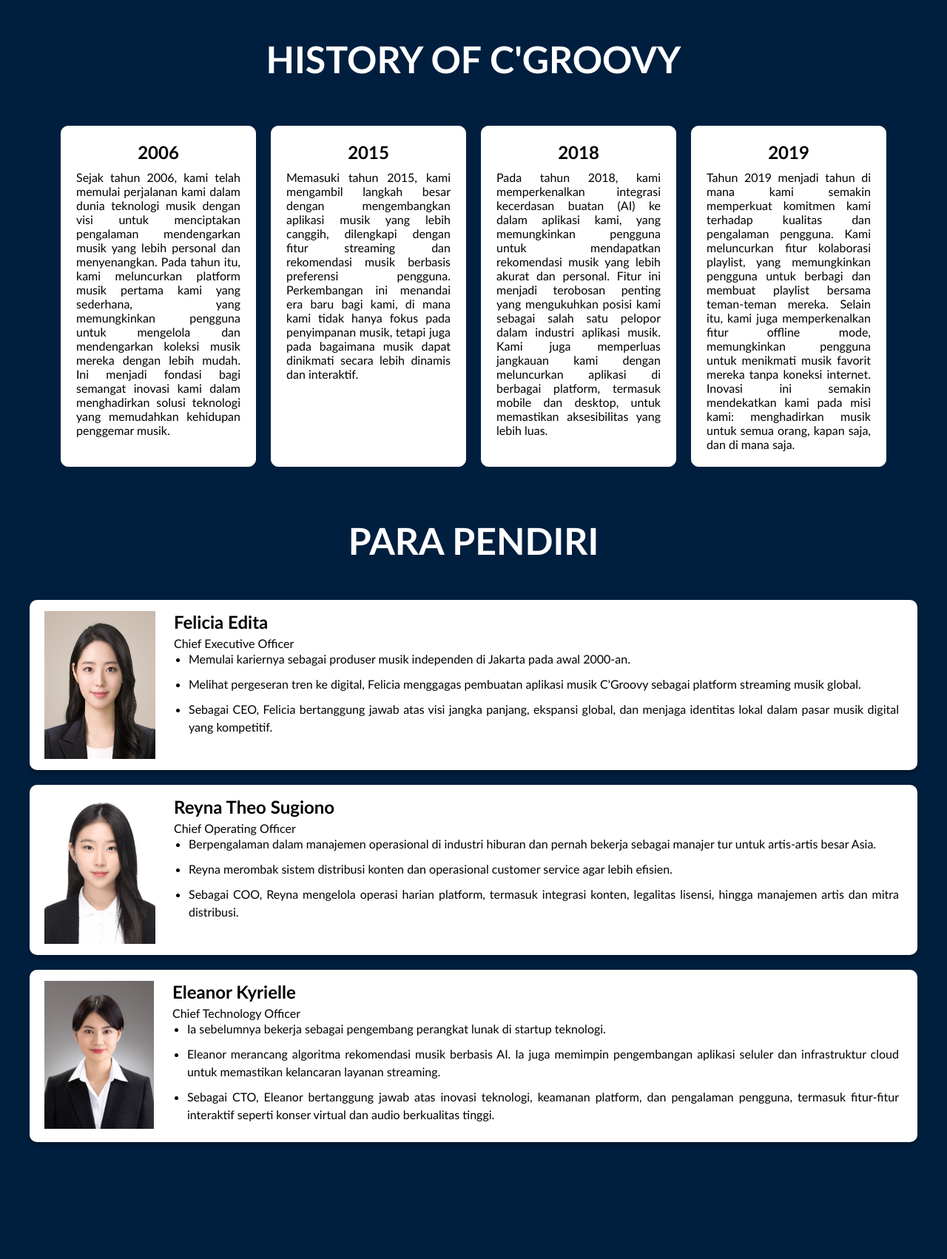
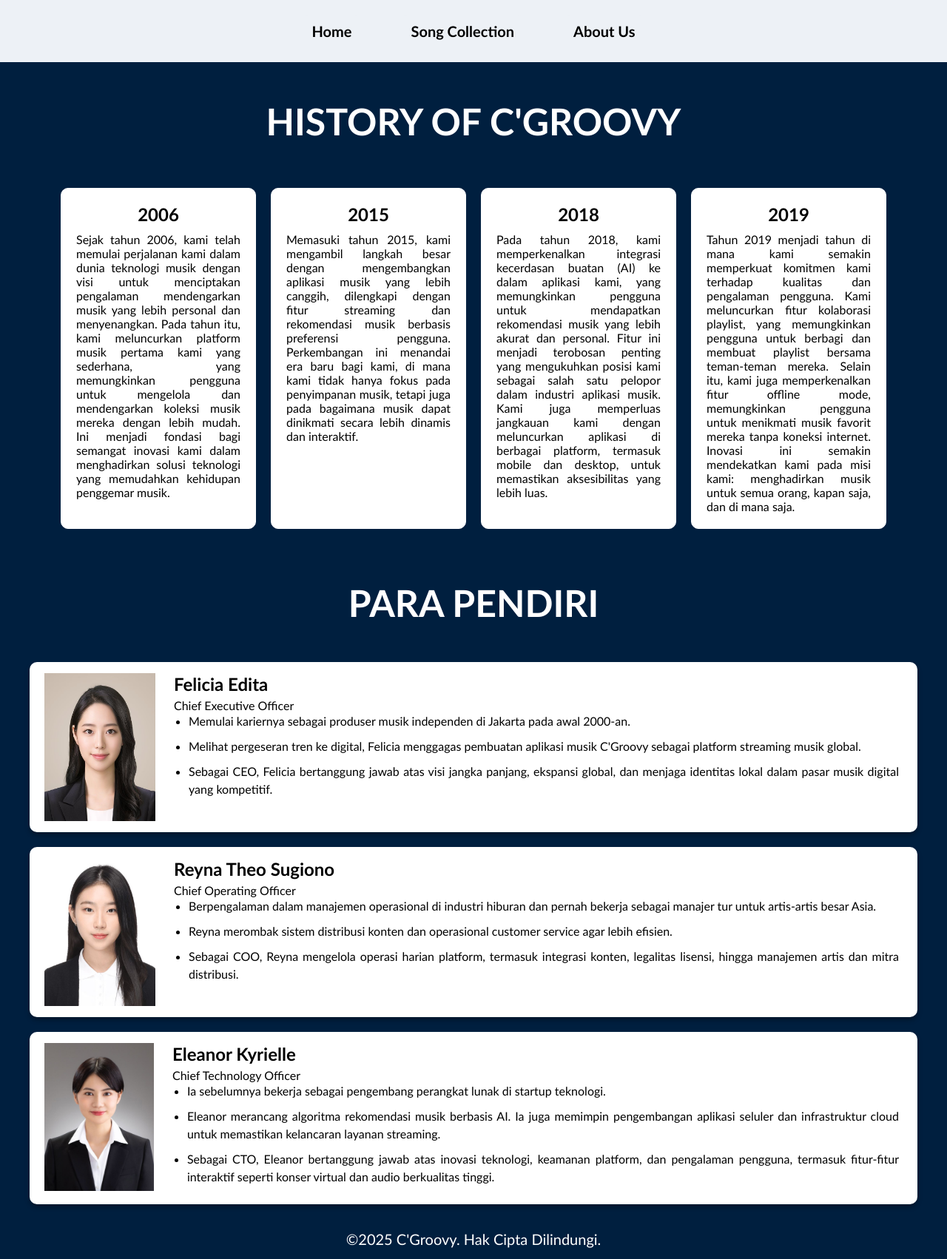
Before and after one commit to ReynaTheo/CGroovy, a plain HTML site: page html/about-us.html in a window 1280 px wide. Shown: the whole page at 74% size. Before the commit the page ends 1564 px from the top, so only its background shows below. Drawn offline with Linux system fonts and the light colour scheme.

Commit message:
update about us -nav-footer

```diff
--- a/css/about-us.css
+++ b/css/about-us.css
@@ -6,6 +6,36 @@
     background-color: rgb(0, 31, 63);
 }
 
+nav {
+    background: #edf1f6;
+    padding: 20px 20px;
+    display: flex;
+    justify-content: center;
+    gap: 60px;
+}
+
+nav a {
+    color: black;
+    background-color: #edf1f6;
+    text-decoration: none;
+    border-radius: 5px;
+    font-size: 20px;
+    font-weight: bold;
+    padding: 10px;
+}
+
+nav a.active {
+    background: #e74c3c;
+    border-radius: 5px;
+
+}
+
+nav a:hover {
+    background: rgb(0, 31, 63);
+    border-radius: 5px;
+    color: white;
+
+}
 
 .content-container{
     position: relative;
@@ -76,6 +106,7 @@
 .founder-container{
     max-width: 1200px;
     margin: 0 auto;
+
 
     h1{
         font-size: 50px;
@@ -148,7 +179,13 @@ h1 {
 
 }
 
-
+footer{
+    font-size: 20px;
+    color: white;
+    text-align: center;
+    padding: 15px;
+    margin-top: 20px;
+}
 
 /* Saat layar < 1024px, jadi 2x2 layout */
 @media (max-width: 1024px) {
--- a/html/about-us.html
+++ b/html/about-us.html
@@ -8,6 +8,13 @@
 </head>
 <body>
     <div class="container">
+
+        <nav>
+            <a href="home.html">Home</a>
+            <a href="#">Song Collection</a>
+            <a href="about-us.html">About Us</a>
+        </nav>
+
         <div class="content-container">
             <div class="history-container">
                 <h1>HISTORY OF C'GROOVY</h1>
@@ -80,6 +87,9 @@
                 </div>
             </div>
         </div>
+
+        <footer>&copy;2025 C'Groovy. Hak Cipta Dilindungi.
+        </footer>
     </div>
 
 </body>
```
Also changed, not shown: html/home.html (+3 -1 lines).
